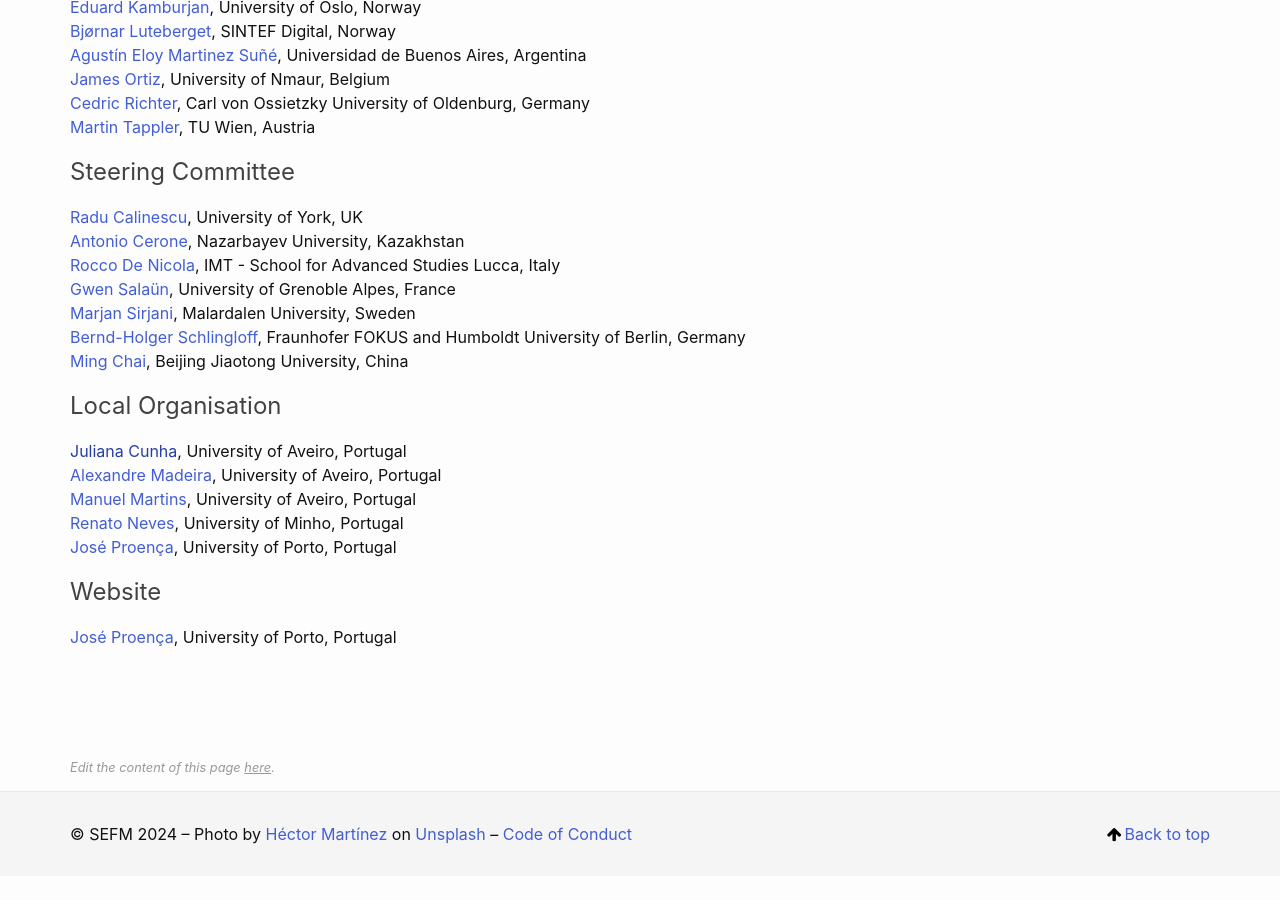
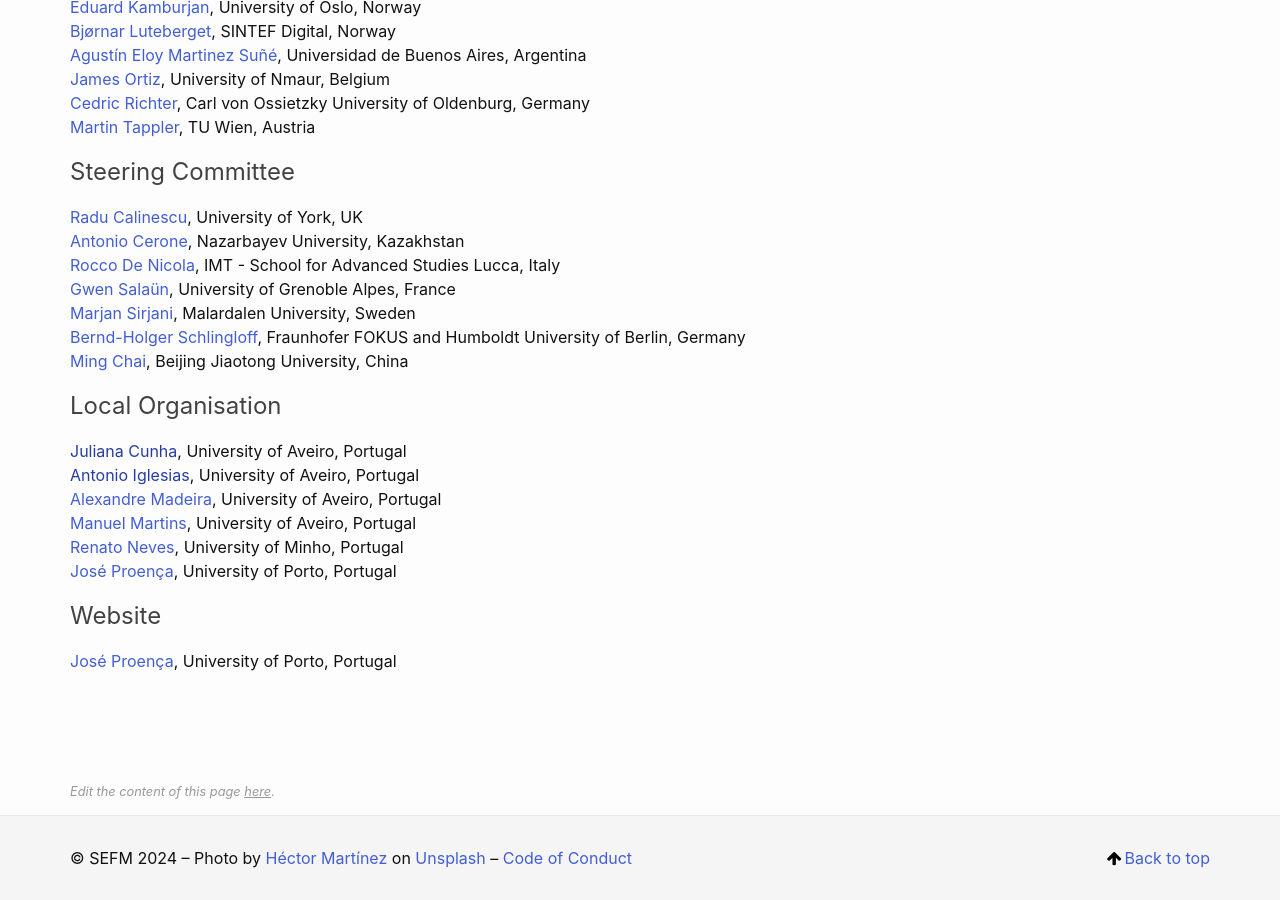
Before and after one commit to sefm-conference/2024, a Jekyll site: the page built from _pages/committees.md, in a window 1280 px wide and 900 px high, scrolled down 2054 px. Built offline with Jekyll 4.4.1, drawn with Linux system fonts in a browser that asks for light colours; before the commit the page ends 2930 px from its top, so only the background shows below that.

Commit message:
Update committees.md

```diff
--- a/_pages/committees.md
+++ b/_pages/committees.md
@@ -82,6 +82,7 @@ Joabe Jesus, University of Pernambuco, Brazil
 
 ## Local Organisation
 [Juliana Cunha](), University of Aveiro, Portugal
+[Antonio Iglesias](), University of Aveiro, Portugal
 [Alexandre Madeira](https://sweet.ua.pt/madeira/), University of Aveiro, Portugal
 [Manuel Martins](https://sweet.ua.pt/martins/), University of Aveiro, Portugal
 [Renato Neves](https://alfa.di.uminho.pt/~nevrenato/), University of Minho, Portugal
```
